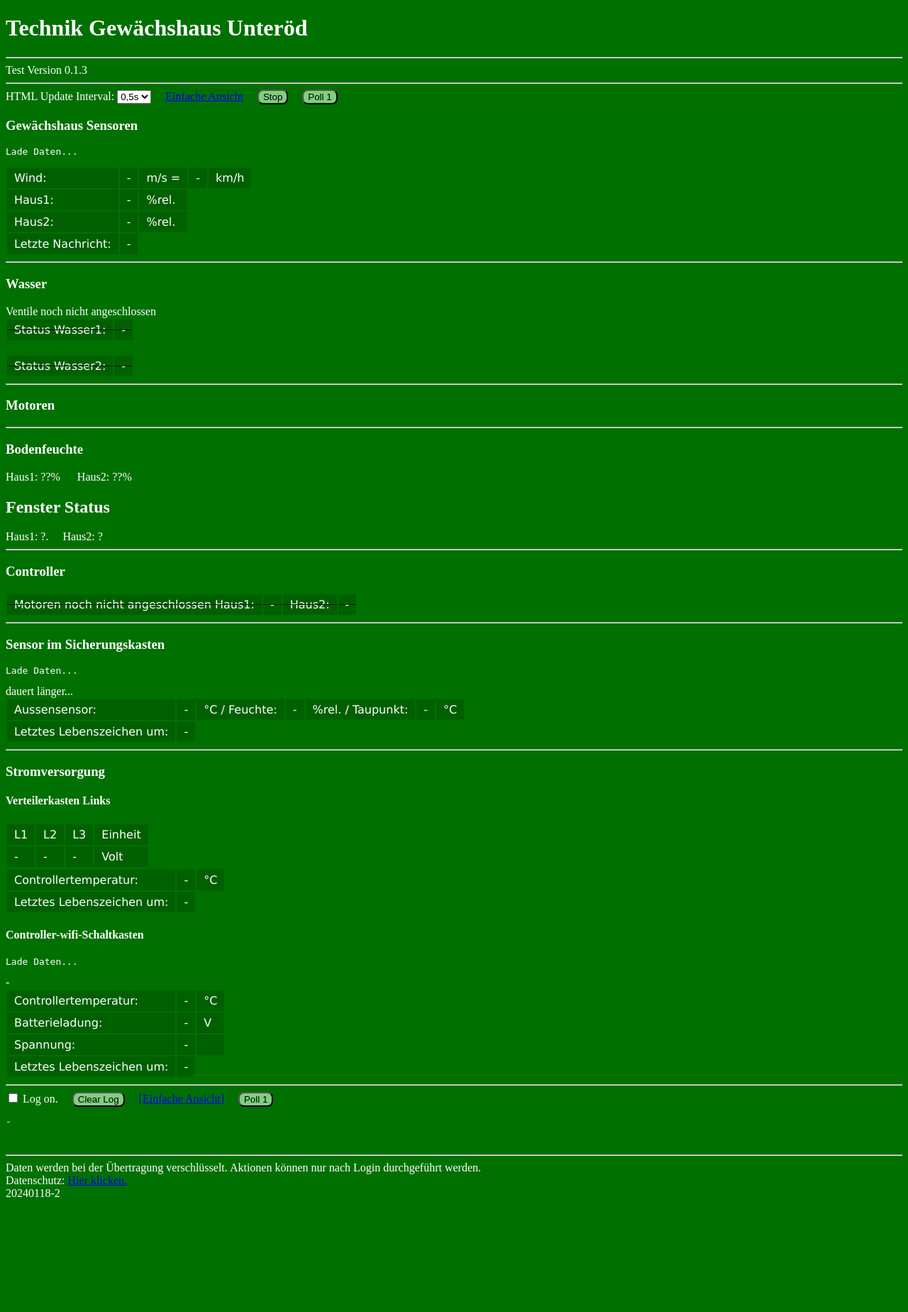
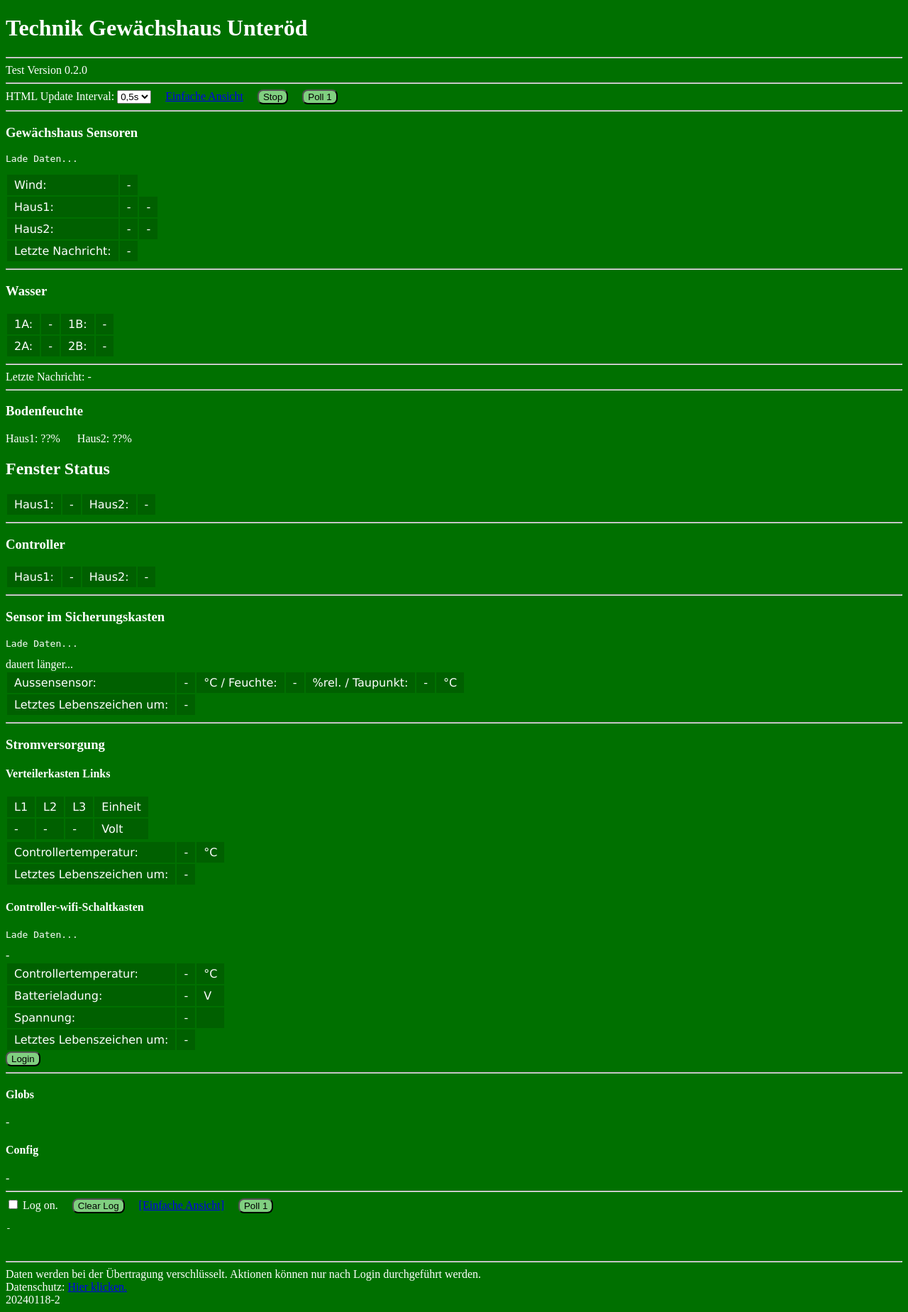
Before and after one commit to rundekugel/gwxhaus, a PHP site: page /tec1.php in a window 1280 px wide. Shown: the whole page at 71% size. Before the commit the page ends 1686 px from the top, so only its background shows below. Run offline with PHP 8.4, Linux system fonts and the light colour scheme.

Commit message:
added login and buttons to tec1

```diff
--- a/Software/www-server/tec1.php
+++ b/Software/www-server/tec1.php
@@ -1,3 +1,4 @@
+<?php session_start(); ?>
 <!DOCTYPE html>
 <html><head>
 <meta http-equiv="content-type" content="text/html; charset=UTF-8">
@@ -71,8 +72,7 @@
   }//-----------------------
 
   function iohdlSens(text){
-      //add2Id("log", "s:"+text);
-      //write2Id("log", "s:"+text);
+      add2Log("s:"+text);
 
       if(text=="" || text.includes("<title>504 ")) {
           return;
@@ -84,29 +84,47 @@
           {
             line = line.replaceAll( '"', "", line);
             line = line.replace( '\\r\\n}', "", line);
+            line = line.replace( '}', "", line);
             line = line.replace( "{SSerialReceived:", "", line);
             line= trim(line);
             //if(line == "") continue;
-            add2Log(" -l:"+line);
+
             if(line.includes(":")) {
                 var s=line.split(":")
                 var k=s[0].trim();
                 var val=s[1].trim();
                 if(k=="sp") {
                     write2Id("wind", Math.round(val*10)/10);
-                    write2Id("wkmh", Math.round(val*36)/10);
+                    add2Id("wind", " m/s = "+Math.round(val*36)/10+" km/h");
                 }
-                if(k=="th1") write2Id("th1", val+s[2]+s[3]);
-                if(k=="th2") write2Id("th2", val+s[2]+s[3]);
-                if(k.includes("asser")) {
+                if(k=="T1") write2Id("T1", val+" &deg;C");
+                if(k=="T2") write2Id("T2", val+" &deg;C");
+                if(k=="H1") write2Id("H1", val+" %rel.");
+                if(k=="H2") write2Id("H2", val+" %rel.");
+
+                if(k=="W1") write2Id("w1", val);
+                if(k=="W2") write2Id("w2", val);
+                if(k=="W3") write2Id("w3", val);
+                if(k=="W4") write2Id("w4", val);
+
+                if(line.includes(", W2:")) {
+                    // old: "W1:Zu, W2:Zu; "
                     var ww = val.split(",")
                     write2Id("w1", ww[0]);
                     write2Id("w2", s[2]);
                 }
-                if(k.includes("otor")) {
-                    var ww = val.split(",")
-                    write2Id("m1", ww[0]);
-                    write2Id("m2", s[2]);
+                if(k=="M1") write2Id("md1", val);
+                if(k=="M2") write2Id("md2", val);
+                //Fenster
+                if(k=="F1") write2Id("fen1", val+" %");
+                if(k=="F2") write2Id("fen2", val+" %");
+                if(k=="mn") {
+                    if(val==0) write2Id("manu", "");
+                    else {
+                        write2Id("manu",
+                        "<hr><h2 style=color:red;>Manueller Modus aktiv!</h2>Restdauer: "
+                        +val+" Sekunden");
+                    }
                 }
                 if(k=="USB=") {
                     var s = parseFloat(val.split("=")[1]);
@@ -131,6 +149,15 @@
                 write2Id("cusb", line);
                 if(s<4.5) write2Id("cusb2", " !Spannung zu gering. Defekt, oder Stromausfall!")
              }
+            }
+
+            if(line.includes("__module__")) {
+                g=line.split("__module__")[1];
+                g=line.split("}")[0];
+                write2Id("globs", g);
+             }
+            if(line.includes("#komm") || line.includes("cfg:")) {
+                write2Id("cfg", line);
             }
           }  );
       }catch (error) {
@@ -196,12 +223,20 @@
       }
   }//--------------------------------------------
 
-
-  function wasseraus(){
+  function wasseraus(id){
+      fetch("switcher.php?w"+id+"=0");
       write2Id("hbs","wasser aus!");
   }
-  function wasseran(minuten){
+  function wasseran(id,minuten){
+      fetch("switcher.php?w"+id+"="+minuten);
       write2Id("hbs","wasser an fuer "+minuten+" min.");
+  }
+  function motor(id,richtung){
+      fetch("switcher.php?m"+id+"="+richtung);
+      write2Id("motinfo","Motor "+id+"="+richtung);
+  }
+  function manually(seconds){
+      fetch("switcher.php?manually="+seconds);
   }
 
   function ch_refresh(){
@@ -215,6 +250,7 @@
       }
       if(m_timerButton) vIntervalId = setInterval( "timer1()", m_reloadTime );
   }
+  //--------------------------------------------
 </script>
 </head>
 
@@ -222,7 +258,7 @@
 
 <h1>Technik Gew&auml;chshaus Unter&ouml;d</h1>
 <hr>
-Test Version 0.1.3
+Test Version 0.2.0
 <hr>
 <!--label for="refresh">HTML Update Interval:</label-->
 HTML Update Interval:
@@ -242,12 +278,23 @@ HTML Update Interval:
 <button id="butTimer" onclick="timerButton()">Stop</button> &nbsp; &nbsp;
 <button onclick="startAjax()">Poll 1</button> &nbsp; &nbsp;
 
+<?php
+if(isset($_SESSION["user"])) {
+  echo "<hr>Angemeldet als: ".$_SESSION["user"];
+  echo " &nbsp;&nbsp;<a href='logout.php'><button>Logout</button></a>";
+  echo ' &nbsp;&nbsp;<button onclick="manually(600)">Manuell 10min</button></a>';
+  echo ' &nbsp;&nbsp;<button onclick="manually(0)">Manuell off</button></a>';
+}
+?>
+<div id="manu"></div>
+<hr>
+
 <h3>Gew&auml;chshaus Sensoren</h3>
 <pre id="hbs">Lade Daten...</pre>
 <table>
-<tr><td>Wind: </td><td id="wind">-</td><td>m/s =</td><td id="wkmh">-</td><td>km/h</td></tr></tr>
-<tr><td>Haus1: </td><td id="th1">-</td><td> %rel.</td></tr>
-<tr><td>Haus2: </td><td id="th2">-</td><td> %rel.</td></tr>
+<tr><td>Wind: </td><td id="wind">-</td></tr></tr>
+<tr><td>Haus1: </td><td id="T1">-</td><td id="H1">-</td></tr>
+<tr><td>Haus2: </td><td id="T2">-</td><td id="H2">-</td></tr>
 
 <!--
 Heartbeat: [<textbox id="hb">.</textbox>] <br>
@@ -256,27 +303,49 @@ Heartbeat: [<textbox id="hb">.</textbox>] <br>
 </table>
 <hr>
 <h3>Wasser</h3>
-Ventile noch nicht angeschlossen
-
-<s><table><tr class="strikeout"><td>Status Wasser1: </td><td id="w1">-</td></tr><br></table></s>
-<s><table><tr class="strikeout"><td>Status Wasser2: </td><td id="w2">-</td></tr><br></table></s>
-
+<table><tr><td>1A:</td><td id="w1">-</td><td>1B:</td><td id="w3">-</td></tr>
+<tr><td>2A:</td><td id="w2">-</td><td>2B:</td><td id="w4">-</td></tr></table>
+<?php if(isset($_SESSION["user"])) { echo '
+1:
+<button onclick="wasseraus(1)" name="butTimer">Wasser1 aus</button> &nbsp;
+<button onclick="wasseran(1,1)" >Wasser1 an</button>&nbsp;
+<button onclick="wasseran(1,15)" ><s>Wasser1 an 15min</button>&nbsp;
+<button onclick="wasseran(1,120)">Wasser an 2h</s></button>
+<br><br>2:
+<button onclick="wasseraus(2)" name="butTimer">Wasser2 aus</button>&nbsp;
+<button onclick="wasseran(2,1)" >Wasser2 an</button>&nbsp
+<button onclick="wasseran(2,15)" ><s>Wasser2 an 15min</button>&nbsp;
+<button onclick="wasseran(2,120)">Wasser2 an 2h</s></button>
+';}?>
 <hr>
-<h3>Motoren</h3>
-<!--table><tr class="strikeout"><td>Motor1: </td><td id="m1">-</td></tr><br></table></s>
-<table><tr class="strikeout"><td>Motor2: </td><td id="m2">-</td></tr><br></table></s>
+<!--
+Heartbeat: [<textbox id="hb">.</textbox>] <br>
 -->
+<tr><td>Letzte Nachricht: </td><td id="ts">-</td></tr>
+</table>
 <hr>
 <h3>Bodenfeuchte</h3>
 Haus1: ??% &nbsp;&nbsp;&nbsp;&nbsp; Haus2: ??%
+
 <h2>Fenster Status</h2>
-Haus1: ?.&nbsp;&nbsp;&nbsp;&nbsp;&nbsp;Haus2: ?
+<table><tr><td>Haus1:</td><td id="fen1">-</td><td>Haus2:</td><td id="fen2">-</td></tr></table>
 <hr>
 
 <h3>Controller</h3>
+<pre id="motinfo"></pre>
 <table>
-<tr class="strikeout"><td>Motoren noch nicht angeschlossen Haus1:</td><td id="m1">-</td><td><s>Haus2:</td><td id="m2">-</td></tr>
+<tr><td>Haus1:</td><td id="md1">-</td><td>Haus2:</td><td id="md2">-</td></tr>
 </table>
+<?php if(isset($_SESSION["user"])) { echo '
+Haus1 Fenster: <button onclick="motor(1,\'u\')" >Auf</button> &nbsp;
+<button onclick="motor(1,\'0\')" >Stop</button> &nbsp;
+<button onclick="motor(1,\'d\')" >Zu</button> &nbsp;
+<br><br>
+Haus2 Fenster: <button onclick="motor(2,\'u\')" >Auf</button> &nbsp;
+<button onclick="motor(2,\'0\')" >Stop</button> &nbsp;
+<button onclick="motor(2,\'d\')" >Zu</button></s> &nbsp;<br>
+';}?>
+</s>
 <hr>
 
 <h3>Sensor im Sicherungskasten </h3>
@@ -305,6 +374,24 @@ Haus1: ?.&nbsp;&nbsp;&nbsp;&nbsp;&nbsp;Haus2: ?
 <tr><td>Spannung: </td><td id="cusb">-</td><td id="cusb2"></td></tr>
 <tr><td>Letztes Lebenszeichen um:</td><td id="cts">-</td></tr>
 </table>
+<?php
+if(isset($_SESSION["user"])) {
+  echo ' &nbsp;&nbsp;<button onclick="manually(6000)">Manuell 100min</button></a>';
+  echo ' &nbsp;&nbsp;<button onclick="manually(0)">Manuell off</button></a>';
+  echo '<br><br>Show variables: <button onclick=switcher("globs%3f")>Globals</button></a>';
+  echo ' &nbsp;&nbsp;<button onclick="switcher("cfg%3f")">Config</button></a>';
+  echo ' &nbsp;&nbsp;<button onclick="switcher("motor%3d%3f")">Motor</button></a>';
+  echo "<br><br>Show variables old:<a href='switcher.php?globs%3f'><button>Globals</button></a>";
+  echo " &nbsp;&nbsp;<a href='switcher.php?cfg%3f'><button>Config</button></a>";
+  echo " &nbsp;&nbsp;<a href='switcher.php?motor%3d%3f'><button>Motor</button></a>";
+}else{
+  echo '<a href="login.php"><button>Login</button></a><hr>';
+}
+?>
+<h4>Globs</h4>
+<div id="globs">-</div>
+<h4>Config</h4>
+<div id="cfg">-</div>
 <hr>
 <input type="checkbox" name="x" id="cb_log" value="off" > Log on. &nbsp; &nbsp;
 <button id="clrLog" onclick="write2Id('log','')">Clear Log</button> &nbsp; &nbsp;
```
Also changed, not shown: 1 other file.
